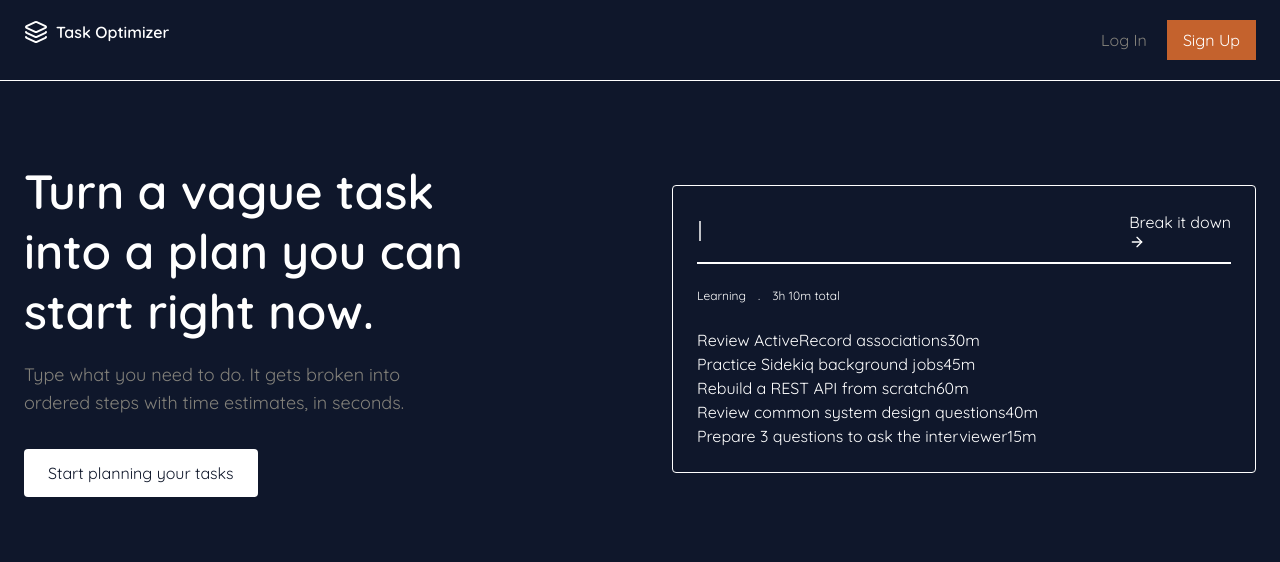
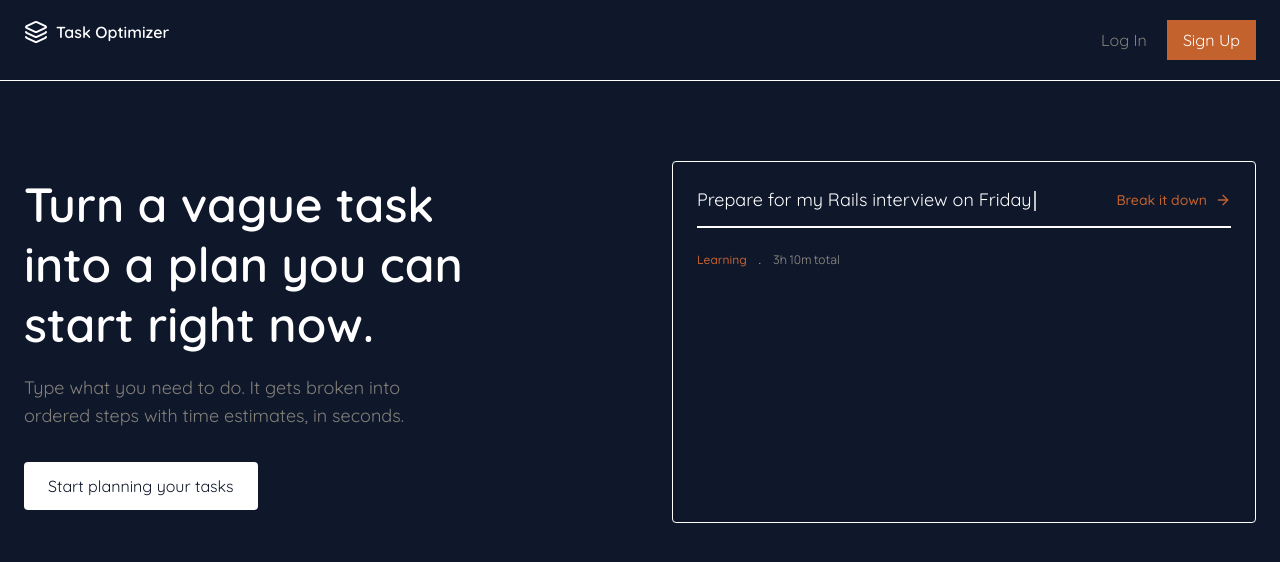
Before and after one commit to KipletingEdwin/AI-Smart-Task-Optimizer-V2, a React (Vite) app: page / in a window 1280 px wide. Shown: the top 562 px of the page. Built offline with nearby package versions, Linux system fonts and the light colour scheme.

Commit message:
add the contents of the DemoPreview

```diff
--- a/router.jsx
+++ b/router.jsx
@@ -10,7 +10,7 @@ const router = createBrowserRouter([
     {
         path: '/',
         element: <AuthLayout/>,
-        errorElement: <NotFound/>
+        // errorElement: <NotFound/>
     },
     {
         path: '/login',
--- a/src/components/DemoPreview.jsx
+++ b/src/components/DemoPreview.jsx
@@ -1,5 +1,6 @@
 
 import { ArrowRight } from "lucide-react";
+import { useEffect, useState } from "react";
 
 const DEMO_TITLE = "Prepare for my Rails interview on Friday";
 const DEMO_SUBTASKS = [
@@ -32,52 +33,64 @@ const DEMO_SUBTASKS = [
 
 export const DemoPreview = () => {
 
-  // const [typed, setTyped] = useState('');
-  // const [revealed, setRevealed] = useState(false);
+  const [typed, setTyped] = useState('');
+  const [revealed, setRevealed] = useState(false);
 
-  // useEffect(() => {
-  //   let i = 0;
-  //   const typing = setInterval(() => {
-  //     i++;
-  //     setTyped(DEMO_SUBTASKS.slice(0, i));
+  useEffect(() => {
+    let i = 0;
+    const typing = setInterval(() => {
+      i++;
+      setTyped(DEMO_TITLE.slice(0, i));
 
-  //     if (i === DEMO_TITLE.length) {
-  //       clearInterval(typing);
-  //       setTimeout(() => setRevealed(true), 400);
-  //     }
-  //   }, 35);
-  //   return () => clearInterval(typing);
-  // }, []);
+      if (i === DEMO_TITLE.length) {
+        clearInterval(typing);
+        setTimeout(() => setRevealed(true), 400);
+      }
+    }, 35);
+    return () => clearInterval(typing);
+  }, []);
 
   return (
     <div className="border p-6 rounded-sm">
       <div className="border-b-2 border-ink pb-3 mb-6 gap-3 flex items-center ">
         <span className="flex-1 text-lg">
+          { typed}
           <span className="inline-block w-0.5 h-5 bg-ink ml-0.5 animate-pulse align-middle"/>
         </span>
-        <span>
+        <span className="flex items-center gap-2 text-ember font-medium text-sm shrink-0">
           Break it down <ArrowRight size={16} />
         </span>
       </div>
 
       <div className="flex items-center gap-3 mb-6 text-xs">
-        <span>Learning</span>
-        <span>.</span>
-        <span>3h 10m total</span>
+        <span className="text-ember font-medium">Learning</span>
+        <span className="text-line">.</span>
+        <span className="text-ink-muted font-manrope">3h 10m total</span>
       </div>
 
       <ul>
         {DEMO_SUBTASKS.map((subTask, index) => (
-          <li key={subTask.id}>
-            {index !== DEMO_SUBTASKS.length - 1 && <span />}
-            <span />
-            <div>
+          <li
+          key={subTask.id}
+          className="relative flex gap-4 pb-6 last:pb-0 opacity-0"
+          style={
+            revealed ? { animation: `fadeInUp 0.4s ease fowards`, animationDelay: `${index * 0.12}s`} : {}
+          }
+          >
+            {index !== DEMO_SUBTASKS.length - 1 && (
+              <span className="absolute left-2.25 top-6 bottom-0 w-px bg-line"/>
+            )}
+
+            <span className="relative z-10 shrink-0 w-4.75 h-4.75 rounded-full border-2 border-line bg-white flex items-center justify-center" />
+            <div className="flex-1 flex items-baseline justify-between gap-3 -mt-0.5">
               <span>{subTask.description}</span>
-              <span>{subTask.estimated_minutes}m</span>
+              <span className="font-mono text-xs text-ink-muted shrink-0">{subTask.estimated_minutes}m</span>
             </div>
           </li>
         ))}
       </ul>
+
+
     </div>
   );
 };
```
